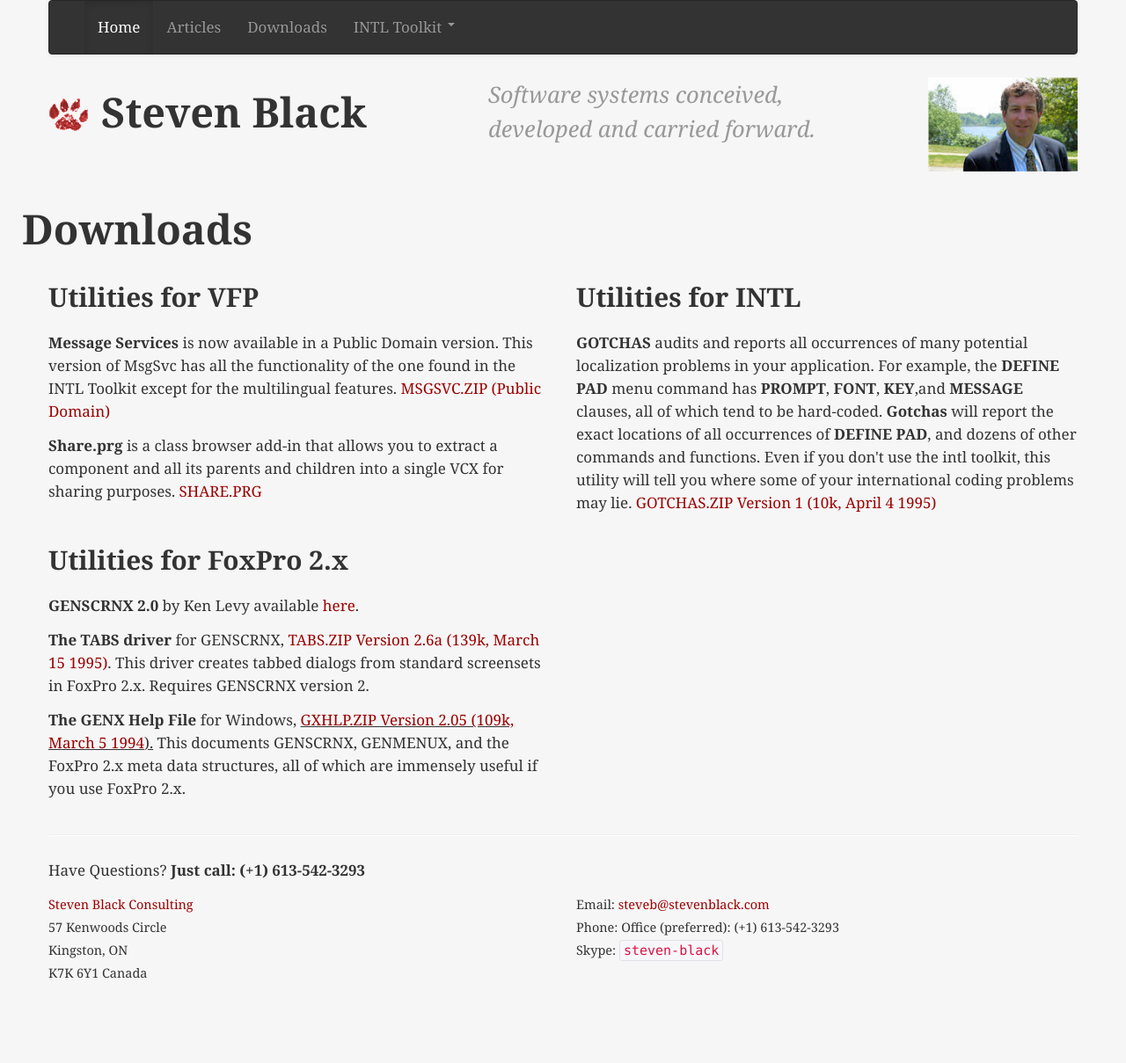
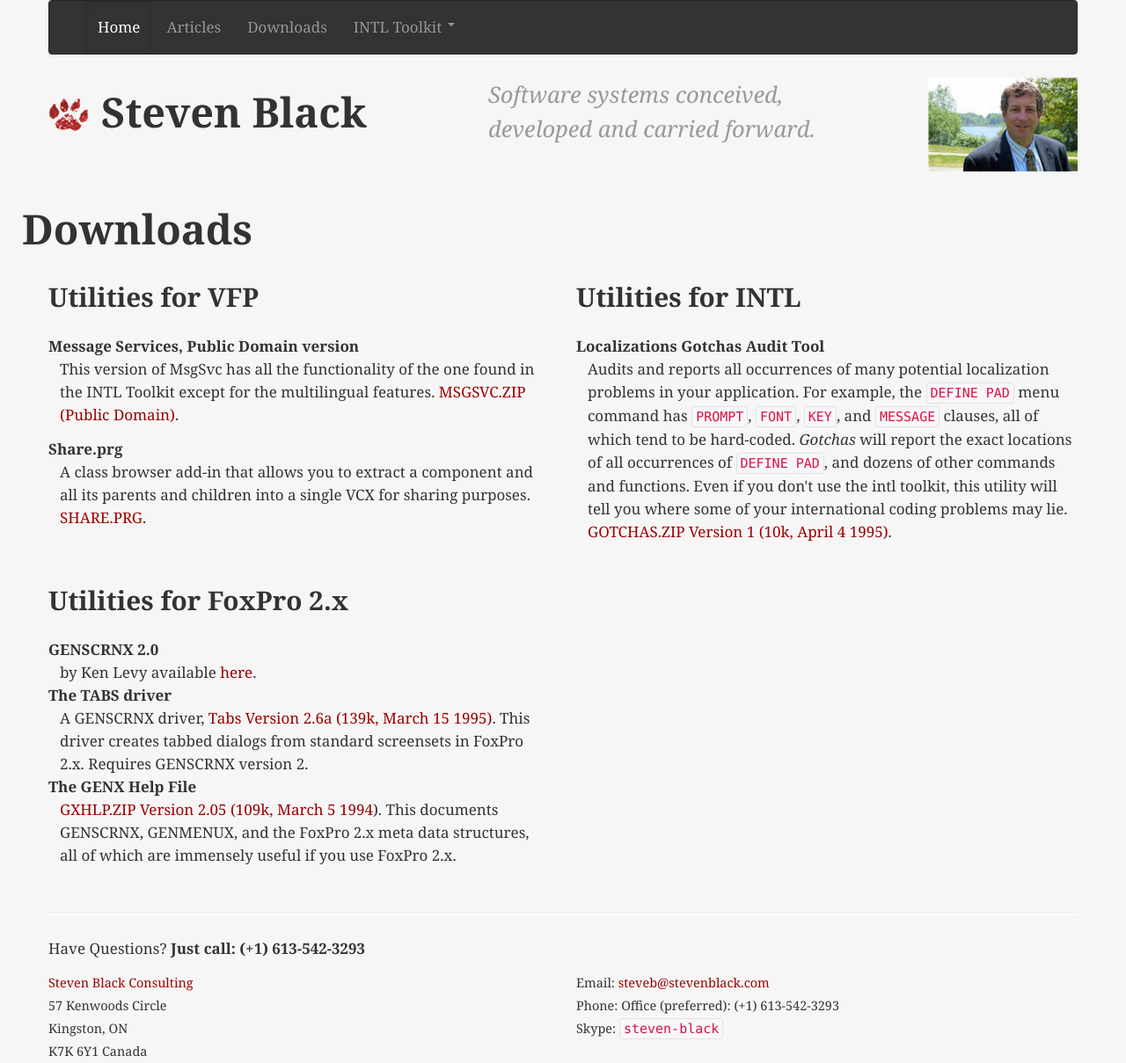
Before and after one commit to StevenBlack/stevenblack.github.io, a Jekyll site: the page built from downloads.html, in a window 1280 px wide. Shown: the whole page at 88% size. Built offline with Jekyll 4.4.1, drawn with Linux system fonts in a browser that asks for light colours; nearby versions of some CDN libraries; before the commit the page ends 1120 px from its top, so only the background shows below that.

Commit message:
Latest update.

```diff
--- a/_config.yml
+++ b/_config.yml
@@ -1,12 +1,11 @@
 title: Steven Black Consulting
 url: http://stevenblack.com
-metakeywords: "Steven Black, INTL, INTL Toolkit, Visual FoxPro, Object Oriented Analysis and Design, OOAD, OOP, Mentoring, Multilingual Application Development, Client/Server Databases, Project Leadership, Training, Consulting"
-metadescription: "Website of Steven Black"
+metakeywords: "Steven Black, Project Manager, Project Turnarounds, Web Developer, Wiki Meister, INTL, INTL Toolkit, Visual FoxPro, Object Oriented Analysis and Design, OOAD, OOP, Mentoring, Multilingual Application Development, Client/Server Databases, Project Leadership, Training, Consulting"
+metadescription: "Website of Steven Black Consulting"
 permalink: /:year/:title.html
 analytics: UA-212713-3
 
 posts: posts
-
 
 # images
 image_default_alt: Steven Black Consulting
--- a/downloads.html
+++ b/downloads.html
@@ -7,24 +7,38 @@ permalink: /downloads/
 <div class="row">
 	<div class="span6">
 		<h3>Utilities for VFP</h3>
-		<p><strong>Message Services</strong> is now available in a Public Domain version.
-		This version of MsgSvc has all the functionality of the one found in the INTL Toolkit except for the multilingual features.
-		<a href="/files/msgsvc.zip">MSGSVC.ZIP (Public Domain)</a></p>
-		<p><strong>Share.prg</strong> is a class browser add-in that allows you to extract a component and all its parents and children into a single VCX for sharing purposes. <a href="/files/share.prg">SHARE.PRG</a></p>
+		<dl>
+			<dt>Message Services, Public Domain version<dt>
+			<dd>
+			This version of MsgSvc has all the functionality of the one found in the INTL Toolkit except for the multilingual features.
+			<a href="/files/msgsvc.zip">MSGSVC.ZIP (Public Domain)</a>.</p>
+			</dd>
+			<dt>Share.prg</dt>
+			<dd>A class browser add-in that allows you to extract a component and all its parents and children into a single VCX for sharing purposes. <a href="/files/share.prg.zip">SHARE.PRG</a>.</dd>
+		</dl>
 	</div>
 
 	<div class="span6">
 		<h3>Utilities for INTL</h3>
-		<p><strong>GOTCHAS</strong> audits and reports all occurrences of many potential localization problems in your application. For example, the <strong>DEFINE PAD</strong> menu command has <strong>PROMPT</strong>, <strong>FONT</strong>, <strong>KEY</strong>,and <strong>MESSAGE</strong> clauses, all of
-		which tend to be hard-coded. <strong>Gotchas</strong> will report the exact locations of all occurrences of <strong>DEFINE PAD</strong>, and dozens of other commands and functions. Even if you don&#39;t use the intl toolkit, this utility will tell you where some of your international coding problems may
-		lie. <a href="/files/gotchas.zip">GOTCHAS.ZIP Version 1 (10k, April 4 1995)</a></p>
+		<dl>
+			<dt>Localizations Gotchas Audit Tool</dt>
+			<dd>Audits and reports all occurrences of many potential localization problems in your application.
+				For example, the <code>DEFINE PAD</code> menu command has <code>PROMPT</code>, <code>FONT</code>, <code>KEY</code>, and <code>MESSAGE</code> clauses, all of
+			which tend to be hard-coded. <em>Gotchas</em> will report the exact locations of all occurrences of <code>DEFINE PAD</code>, and dozens of other commands and functions. Even if you don&#39;t use the intl toolkit, this utility will tell you where some of your international coding problems may
+			lie. <a href="/files/gotchas.zip">GOTCHAS.ZIP Version 1 (10k, April 4 1995)</a>.</dd>
+		</dl>
 	</div>
 </div>
 <div class="row">
 	<div class="span6">
 		<h3>Utilities for FoxPro 2.x</h3>
-		<p><strong>GENSCRNX 2.0</strong> by Ken Levy available <a href="/files/genscr.zip">here</a>.</p>
-		<p><strong>The TABS driver</strong> for GENSCRNX, <a href="/files/tabs.zip">TABS.ZIP Version 2.6a (139k, March 15 1995)</a>. This driver creates tabbed dialogs from standard screensets in FoxPro 2.x. Requires GENSCRNX version 2. </p>
-		<p><strong>The GENX Help File</strong> for Windows, <u><a href="/files/gxhlp.zip">GXHLP.ZIP Version 2.05 (109k, March 5 1994</a>).</u> This documents GENSCRNX, GENMENUX, and the FoxPro 2.x meta data structures, all of which are immensely useful if you use FoxPro 2.x.</p>
+		<dl>
+			<dt>GENSCRNX 2.0</dt>
+			<dd>by Ken Levy available <a href="/files/genscr.zip">here</a>.</dd>
+			<dt>The TABS driver</dt>
+			<dd>A GENSCRNX driver, <a href="/files/tabs.zip">Tabs Version 2.6a (139k, March 15 1995)</a>. This driver creates tabbed dialogs from standard screensets in FoxPro 2.x. Requires GENSCRNX version 2. </dd>
+			<dt>The GENX Help File</dt>
+			<dd><a href="/files/gxhlp.zip">GXHLP.ZIP Version 2.05 (109k, March 5 1994</a>).</u> This documents GENSCRNX, GENMENUX, and the FoxPro 2.x meta data structures, all of which are immensely useful if you use FoxPro 2.x.</dd>
+		</dl>
 	</div>
 </div>
```
Also changed, not shown: intl-vfp.html (+13 -13 lines).
